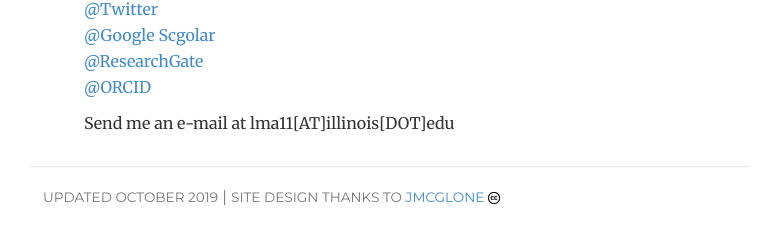
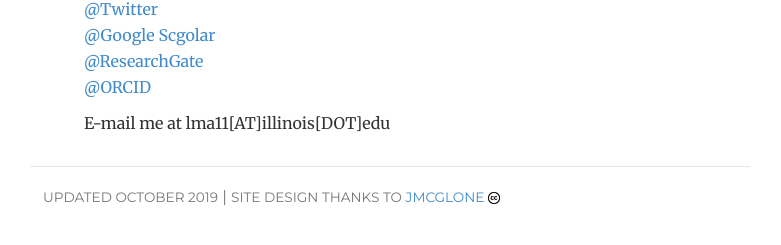
Before and after one commit to liqian-ma/liqian-ma.github.io, a Jekyll site: the page built from contact/index.html, in a window 1280 px wide. Shown: the part 166-411 px from the top of the page, without its empty margins (250-1031 px from the left). Built offline with Jekyll 4.4.1, drawn with Linux system fonts in a browser that asks for light colours.

Commit message:
Update index.html

```diff
--- a/contact/index.html
+++ b/contact/index.html
@@ -18,7 +18,7 @@ description: Contact information for Liqian Ma
 	<li><a href="https://www.researchgate.net/profile/Liqian_Ma2?ev=hdr_xprf">@ResearchGate</a></li>
 	<li><a href="https://orcid.org/0000-0002-0264-9263">@ORCID</a></li>
 		<p></p>
-	<li>Send me an e-mail at lma11[AT]illinois[DOT]edu</li>
+	<li>E-mail me at lma11[AT]illinois[DOT]edu</li>
 	</ul>
 
 </div>
```
